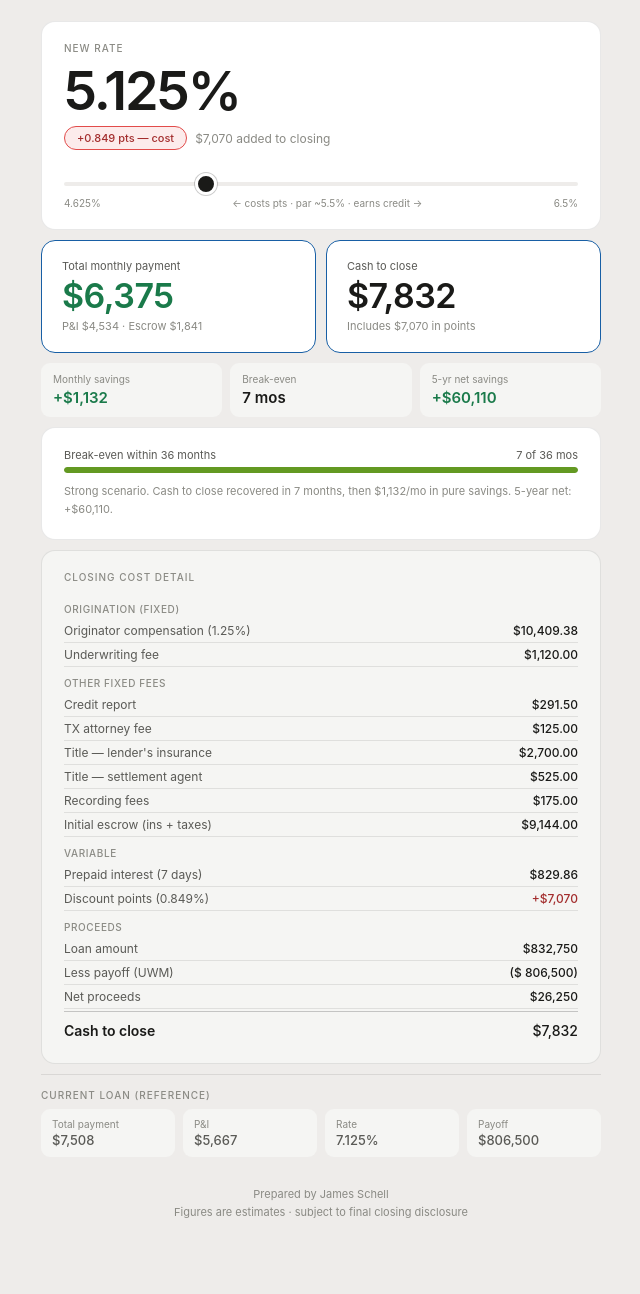
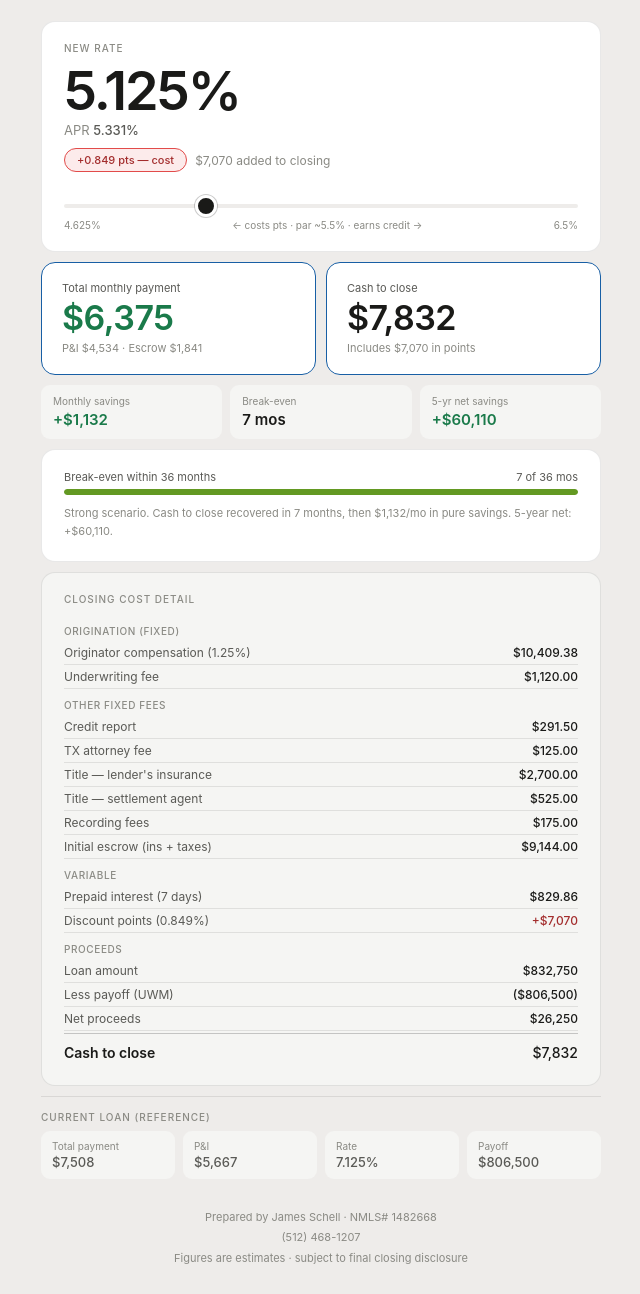
Before and after one commit to Cheefaleaf/marshall-refi, a plain HTML site: page index.html in a window 1280 px wide. Shown: the part 66-1360 px from the top of the page, without its empty margins (319-959 px from the left). Drawn offline with Linux system fonts and the light colour scheme.

Commit message:
Update index.html

```diff
--- a/index.html
+++ b/index.html
@@ -37,7 +37,9 @@ header p { font-size: 14px; color: var(--text2); }
 .card { background: var(--bg); border: 0.5px solid var(--border); border-radius: var(--radius); padding: 20px 22px; margin-bottom: 10px; }
 .card.surface { background: var(--bg2); }
 .section-label { font-size: 10px; font-weight: 500; letter-spacing: 0.1em; text-transform: uppercase; color: var(--text3); margin-bottom: 10px; }
-.rate-big { font-size: 54px; font-weight: 600; color: var(--text); line-height: 1; margin-bottom: 8px; letter-spacing: -2px; }
+.rate-big { font-size: 54px; font-weight: 600; color: var(--text); line-height: 1; margin-bottom: 4px; letter-spacing: -2px; }
+.rate-apr { font-size: 13px; color: var(--text3); margin-bottom: 10px; }
+.rate-apr span { color: var(--text2); font-weight: 500; }
 .rate-meta { display: flex; align-items: center; gap: 8px; margin-bottom: 20px; flex-wrap: wrap; }
 .pill { font-size: 11px; font-weight: 500; padding: 4px 12px; border-radius: 20px; border: 0.5px solid; display: inline-block; }
 .pill.cost    { background: var(--red-bg);   color: var(--red);   border-color: var(--red-border); }
@@ -78,7 +80,8 @@ input[type=range]::-moz-range-thumb { width: 22px; height: 22px; border-radius:
 .cur-box { background: var(--bg2); border-radius: var(--radius-sm); padding: 9px 11px; }
 .cur-label { font-size: 10px; color: var(--text3); margin-bottom: 2px; }
 .cur-val { font-size: 13px; font-weight: 500; color: var(--text2); }
-footer { text-align: center; font-size: 11px; color: var(--text3); margin-top: 28px; line-height: 1.7; }
+footer { text-align: center; font-size: 11px; color: var(--text3); margin-top: 28px; line-height: 1.9; }
+footer a { color: var(--text3); text-decoration: none; }
 </style>
 </head>
 <body>
@@ -92,6 +95,7 @@ footer { text-align: center; font-size: 11px; color: var(--text3); margin-top: 2
   <div class="card">
     <div class="section-label">New rate</div>
     <div class="rate-big" id="rate-display">5.125%</div>
+    <div class="rate-apr">APR <span id="apr-display">—</span></div>
     <div class="rate-meta">
       <span class="pill" id="points-pill">—</span>
       <span class="pill-note" id="points-meta">—</span>
@@ -149,7 +153,7 @@ footer { text-align: center; font-size: 11px; color: var(--text3); margin-top: 2
     <div class="fee-row"><span id="fd-points-label">Points / credit</span><span class="fv" id="fd-points-val">—</span></div>
     <div class="fee-row section-head"><span>Proceeds</span></div>
     <div class="fee-row"><span>Loan amount</span><span class="fv">$832,750</span></div>
-    <div class="fee-row"><span>Less payoff (UWM)</span><span class="fv">($ 806,500)</span></div>
+    <div class="fee-row"><span>Less payoff (UWM)</span><span class="fv">($806,500)</span></div>
     <div class="fee-row"><span>Net proceeds</span><span class="fv">$26,250</span></div>
     <div class="fee-row total">
       <span id="ctc-footer-label">Cash to close</span>
@@ -168,45 +172,86 @@ footer { text-align: center; font-size: 11px; color: var(--text3); margin-top: 2
   </div>
 
   <footer>
-    Prepared by James Schell<br>
+    Prepared by James Schell · NMLS# 1482668<br>
+    <a href="tel:5124681207">(512) 468-1207</a><br>
     Figures are estimates · subject to final closing disclosure
   </footer>
 
 </div>
 <script>
-const rateSheet = {
-  4.625: 2.387, 4.750: 1.963, 4.875: 1.575,
-  5.000: 1.198, 5.125: 0.849, 5.250: 0.508,
-  5.375: 0.194, 5.500: -0.108, 5.625: -0.387,
-  5.750: -0.638, 5.875: -0.828, 6.000: -1.019,
-  6.125: -1.208, 6.250: -1.387, 6.375: -1.542,
-  6.500: -1.672
-};
+const rateSheet = [
+  [4.625,  2.387],
+  [4.750,  1.963],
+  [4.875,  1.575],
+  [5.000,  1.198],
+  [5.125,  0.849],
+  [5.250,  0.508],
+  [5.375,  0.194],
+  [5.500, -0.108],
+  [5.625, -0.387],
+  [5.750, -0.638],
+  [5.875, -0.828],
+  [6.000, -1.019],
+  [6.125, -1.208],
+  [6.250, -1.387],
+  [6.375, -1.542],
+  [6.500, -1.672]
+];
 
-const BALANCE      = 832750;
-const CUR_RATE     = 7.125;
-const CUR_TERM_MOS = 29 * 12;
-const ESCROW       = 1841;
-const NEW_TERM_MOS = 30 * 12;
-const BASE_POINTS  = 0.849;
-const BASE_CTC     = 7831.79;
+const BALANCE        = 832750;
+const CUR_RATE       = 7.125;
+const CUR_TERM_MOS   = 29 * 12;
+const ESCROW         = 1841;
+const NEW_TERM_MOS   = 360;
+const BASE_POINTS    = 0.849;
+const BASE_CTC       = 7831.79;
+const FIXED_APR_FEES = 10409.38 + 1120 + 291.50 + 125;
 
 function pmt(rate, n, pv) {
   const r = rate / 100 / 12;
   return pv * r * Math.pow(1+r,n) / (Math.pow(1+r,n)-1);
 }
+
+function calcAPR(noteRate, aprFees) {
+  const mp  = pmt(noteRate, NEW_TERM_MOS, BALANCE);
+  const net = BALANCE - aprFees;
+  let lo = noteRate, hi = noteRate * 3;
+  for (let i = 0; i < 200; i++) {
+    const mid = (lo + hi) / 2;
+    const r   = mid / 100 / 12;
+    const pv  = mp * (1 - Math.pow(1+r, -NEW_TERM_MOS)) / r;
+    if (pv > net) lo = mid; else hi = mid;
+  }
+  return Math.max(noteRate, (lo + hi) / 2);
+}
+
+function getAPR(noteRate, points) {
+  const isCost  = points > 0;
+  const aprFees = isCost
+    ? FIXED_APR_FEES + (points / 100 * BALANCE)
+    : FIXED_APR_FEES;
+  return calcAPR(noteRate, aprFees);
+}
+
 function fmt(n) { return '$' + Math.abs(Math.round(n)).toLocaleString(); }
 
+function findNearest(rate) {
+  return rateSheet.reduce((a, b) =>
+    Math.abs(b[0] - rate) < Math.abs(a[0] - rate) ? b : a
+  );
+}
+
 function update() {
-  const newRate = parseFloat(document.getElementById('rate-slider').value);
+  const newRate  = parseFloat(document.getElementById('rate-slider').value);
   document.getElementById('rate-display').textContent = newRate.toFixed(3) + '%';
 
-  const rateKeys  = Object.keys(rateSheet).map(Number);
-  const nearest   = rateKeys.reduce((a,b) => Math.abs(b-newRate) < Math.abs(a-newRate) ? b : a);
-  const newPoints = rateSheet[nearest];
+  const [, newPoints] = findNearest(newRate);
+  const apr = getAPR(newRate, newPoints);
+  document.getElementById('apr-display').textContent = apr.toFixed(3) + '%';
+
   const ptsDollars = Math.abs(newPoints) / 100 * BALANCE;
-  const isCost    = newPoints > 0;
-  const isCredit  = newPoints < 0;
+  const isCost     = newPoints > 0;
+  const isCredit   = newPoints < 0;
 
   const pill = document.getElementById('points-pill');
   const meta = document.getElementById('points-meta');
@@ -224,13 +269,11 @@ function update() {
     meta.textContent = '';
   }
 
-  // CTC anchored to known baseline, only points delta changes it
   const pointsDelta = (newPoints - BASE_POINTS) / 100 * BALANCE;
   const ctc         = BASE_CTC + pointsDelta;
   const cashOut     = ctc < 0;
   const absCtc      = Math.abs(ctc);
 
-  // Points line in detail
   const fdLabel = document.getElementById('fd-points-label');
   const fdVal   = document.getElementById('fd-points-val');
   if (isCost) {
```
